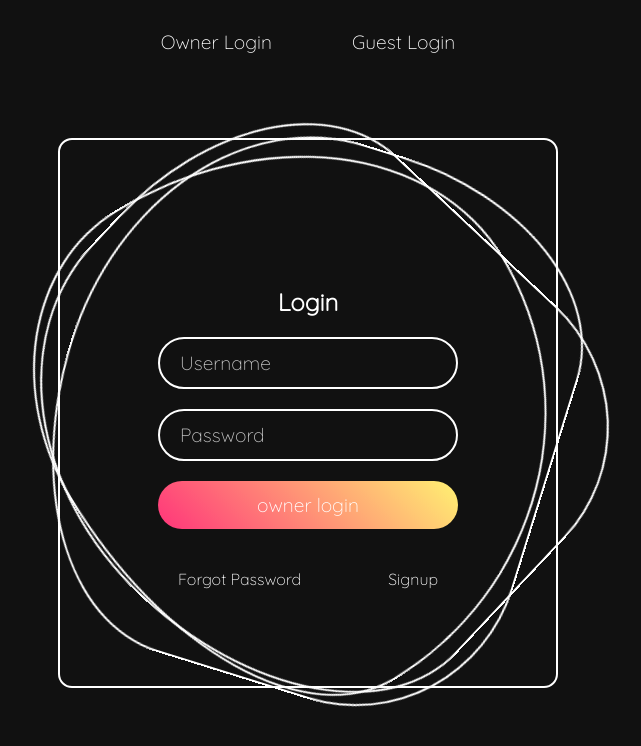
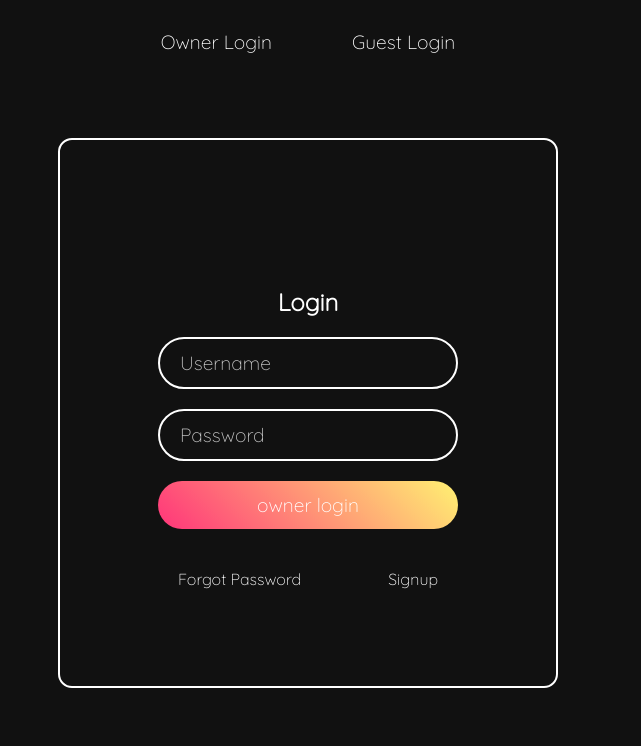
Before and after one commit to SairamMekala22/Smart-lock, a React (Create React App) app: page / in a window 1280 px wide. Shown: the top 746 px of the page, without its empty margins (332-973 px from the left). Built offline with nearby package versions, Linux system fonts and the light colour scheme; the HTML template or start-up script is replaced by a standard one.

Commit message:
Removed animated rings in login page

```diff
--- a/src/Login.js
+++ b/src/Login.js
@@ -24,9 +24,9 @@ const Login = () => {
 
       {/* Animated Rings */}
       <div className="ring">
-        <i style={{ "--clr": "#00ff0a" }}></i>
+        {/* <i style={{ "--clr": "#00ff0a" }}></i>
         <i style={{ "--clr": "#ff0057" }}></i>
-        <i style={{ "--clr": "#fffd44" }}></i>
+        <i style={{ "--clr": "#fffd44" }}></i> */}
 
         {/* Login Form */}
         <div className={`login-container ${flipped ? "flipped" : ""}`}>
```
